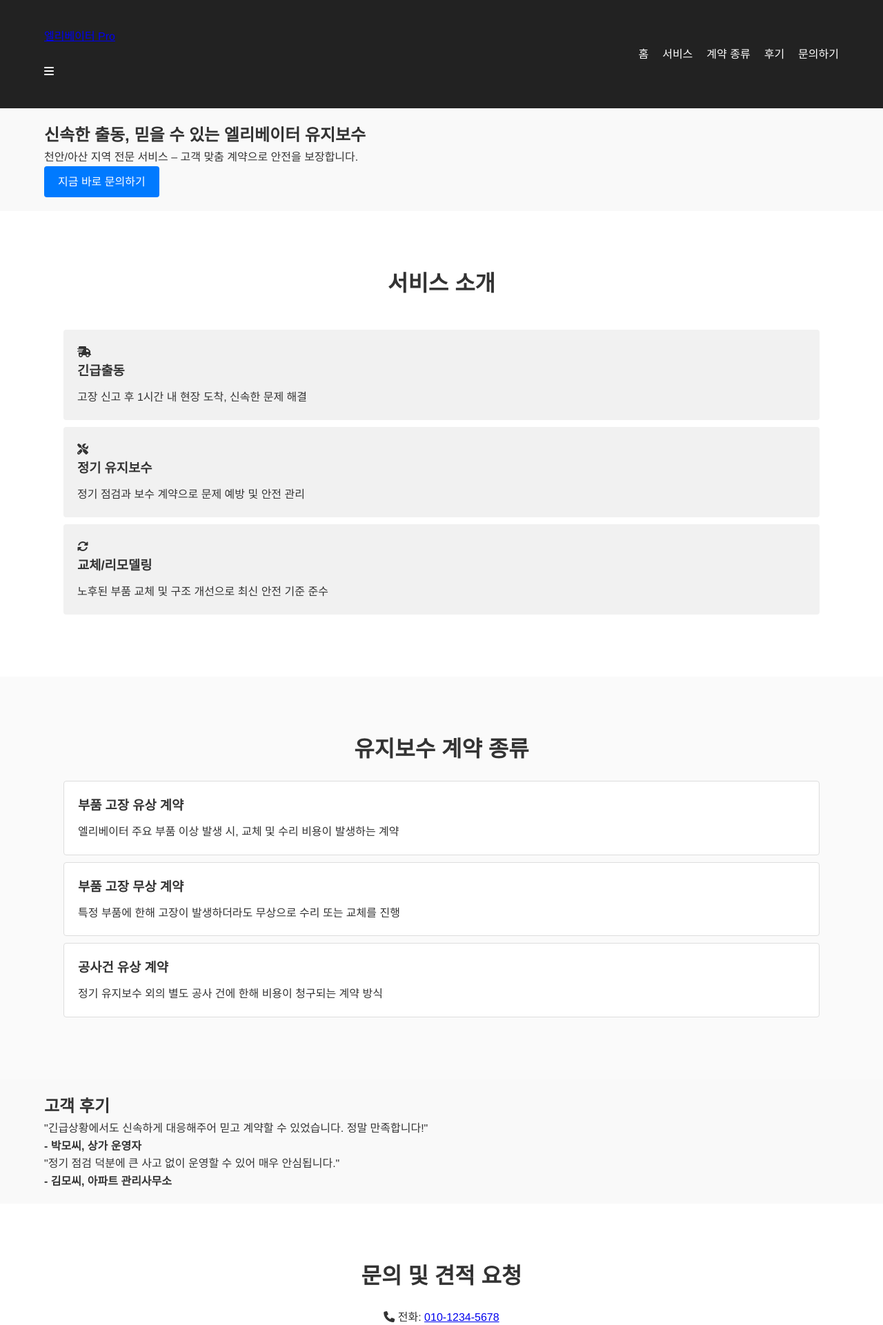
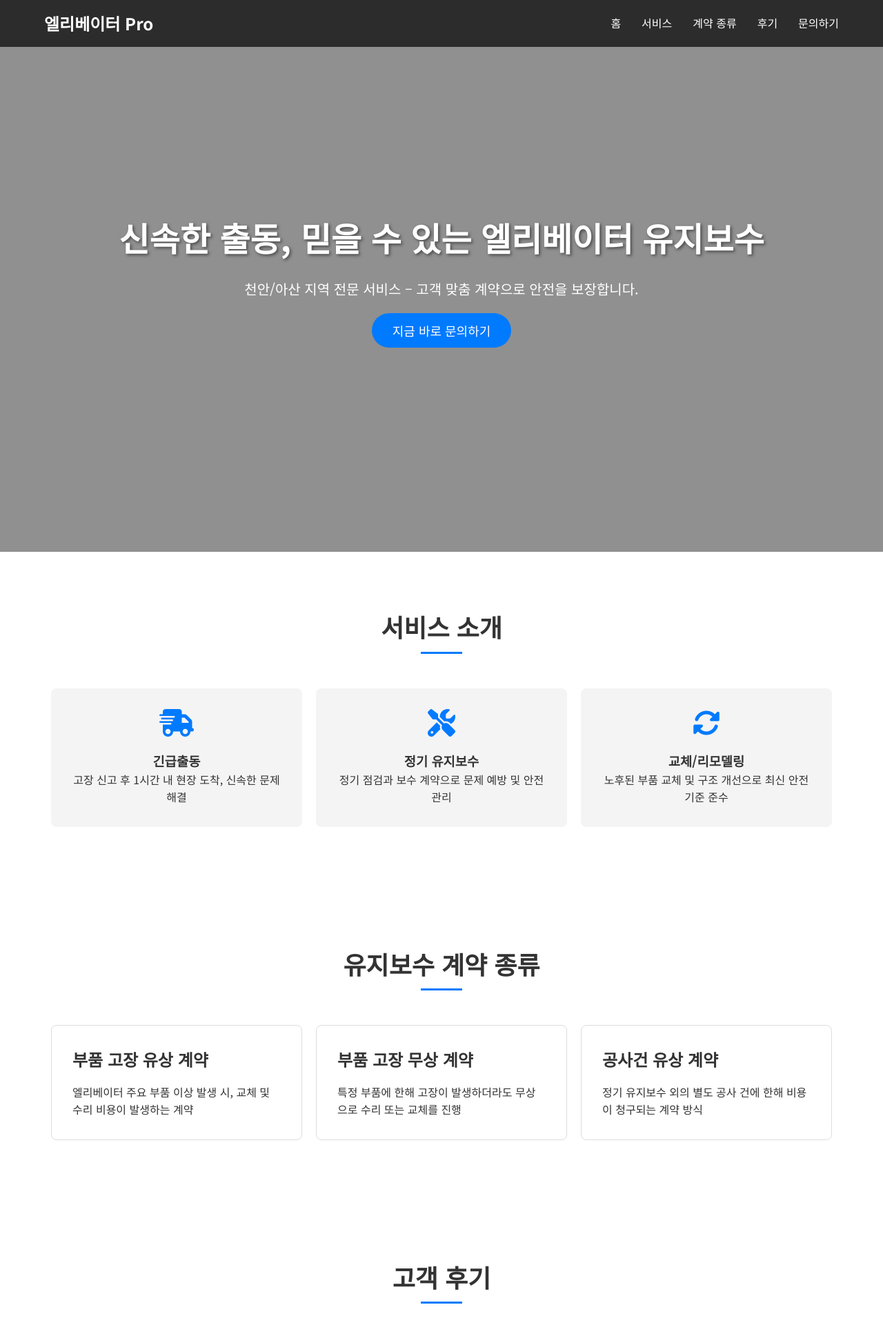
Before and after one commit to verychat88/verychat, a PHP site: page /index.html in a window 1280 px wide. Shown: the top 1921 px of the page at 69% size. Run offline with PHP 8.4, Linux system fonts and the light colour scheme; some libraries are stand-ins or nearby versions.

Commit message:
Update style.css

```diff
--- a/style.css
+++ b/style.css
@@ -1,16 +1,14 @@
-/* Reset 일부 */
+/* Reset 및 기본 설정 */
 * {
   margin: 0;
   padding: 0;
   box-sizing: border-box;
 }
-
-/* 기본 폰트 및 배경 */
 body {
-  font-family: 'Helvetica', 'Apple SD Gothic Neo', sans-serif;
+  font-family: 'Noto Sans KR', sans-serif;
   line-height: 1.6;
   color: #333;
-  background: #f9f9f9;
+  background: #fff;
 }
 
 /* Container */
@@ -18,93 +16,147 @@ body {
   width: 90%;
   max-width: 1200px;
   margin: 0 auto;
-  padding: 20px 0;
 }
 
-/* Header 스타일 */
+/* Header */
 .header {
-  background: #222;
+  position: fixed;
+  width: 100%;
+  background: rgba(34, 34, 34, 0.9);
+  z-index: 1000;
+  padding: 15px 0;
+  transition: background 0.3s;
+}
+.header-container {
+  display: flex;
+  align-items: center;
+  justify-content: space-between;
+}
+.logo a {
+  font-size: 24px;
+  font-weight: bold;
   color: #fff;
-  padding: 20px 0;
-}
-.header h1 {
-  font-size: 24px;
+  text-decoration: none;
 }
 .nav ul {
   list-style: none;
   display: flex;
-  justify-content: flex-end;
 }
 .nav ul li {
-  margin-left: 20px;
+  margin-left: 30px;
 }
 .nav ul li a {
   color: #fff;
   text-decoration: none;
   font-size: 16px;
+  transition: color 0.3s;
+}
+.nav ul li a:hover {
+  color: #007aff;
 }
 
-/* Banner 스타일 */
-.banner {
-  background: url('https://via.placeholder.com/1600x600') center center/cover no-repeat;
+/* 햄버거 메뉴 (모바일) */
+.hamburger {
+  display: none;
   color: #fff;
+  font-size: 24px;
+  cursor: pointer;
+}
+
+/* Hero Section */
+.hero {
+  position: relative;
+  height: 100vh;
+  background: url('https://via.placeholder.com/1600x900') no-repeat center center/cover;
+  display: flex;
+  align-items: center;
+  justify-content: center;
+}
+.hero-overlay {
+  position: absolute;
+  top: 0;
+  left: 0;
+  width: 100%;
+  height: 100%;
+  background: rgba(34, 34, 34, 0.5);
+}
+.hero-content {
+  position: relative;
   text-align: center;
-  padding: 120px 20px;
+  color: #fff;
+  z-index: 1;
+  animation: fadeIn 1.2s ease-out;
 }
-.banner h2 {
-  font-size: 36px;
-  margin-bottom: 10px;
+.hero-title {
+  font-size: 48px;
+  margin-bottom: 20px;
+  text-shadow: 2px 2px 4px rgba(0,0,0,0.5);
 }
-.banner p {
+.hero-sub {
   font-size: 20px;
-  margin-bottom: 20px;
+  margin-bottom: 30px;
 }
-.btn {
-  display: inline-block;
+.hero-btn {
+  padding: 12px 30px;
   background: #007aff;
   color: #fff;
-  padding: 10px 20px;
-  border-radius: 4px;
+  border: none;
+  border-radius: 30px;
   text-decoration: none;
+  font-size: 18px;
+  transition: background 0.3s;
+}
+.hero-btn:hover {
+  background: #005bb5;
+}
+
+/* Section 공통 스타일 */
+.section {
+  padding: 80px 0;
+}
+.section-title {
+  text-align: center;
+  font-size: 36px;
+  margin-bottom: 50px;
+  position: relative;
+}
+.section-title::after {
+  content: '';
+  width: 60px;
+  height: 3px;
+  background: #007aff;
+  position: absolute;
+  bottom: -10px;
+  left: 50%;
+  transform: translateX(-50%);
 }
 
 /* Services Section */
-.services {
-  background: #fff;
-  padding: 60px 20px;
-}
-.services h2 {
-  text-align: center;
-  margin-bottom: 40px;
-  font-size: 32px;
-}
-.service-list {
+.services-list {
   display: flex;
+  justify-content: space-between;
   flex-wrap: wrap;
-  justify-content: space-around;
 }
 .service-item {
   flex: 1 1 300px;
-  background: #f1f1f1;
+  background: #f4f4f4;
   margin: 10px;
-  padding: 20px;
-  border-radius: 4px;
+  padding: 30px;
+  border-radius: 8px;
+  text-align: center;
+  transition: transform 0.3s;
 }
-.service-item h3 {
-  margin-bottom: 10px;
+.service-item:hover {
+  transform: translateY(-5px);
+}
+.service-icon {
+  font-size: 40px;
+  color: #007aff;
+  margin-bottom: 20px;
 }
 
 /* Contracts Section */
-.contracts {
-  padding: 60px 20px;
-  background: #fafafa;
-}
-.contracts h2 {
-  text-align: center;
-  margin-bottom: 20px;
-  font-size: 32px;
-}
-.contract-list {
+.contracts-list {
   display: flex;
   flex-wrap: wrap;
   justify-content: space-around;
@@ -114,26 +166,49 @@ body {
   background: #fff;
   border: 1px solid #ddd;
   margin: 10px;
-  padding: 20px;
-  border-radius: 4px;
+  padding: 30px;
+  border-radius: 8px;
+  transition: box-shadow 0.3s;
+}
+.contract-item:hover {
+  box-shadow: 0 4px 12px rgba(0,0,0,0.1);
 }
 .contract-item h3 {
-  margin-bottom: 10px;
+  font-size: 24px;
+  margin-bottom: 15px;
+}
+
+/* Testimonials Section */
+.testimonials-list {
+  display: flex;
+  flex-wrap: wrap;
+  justify-content: center;
+}
+.testimonial-item {
+  flex: 1 1 400px;
+  background: #f9f9f9;
+  padding: 30px;
+  margin: 10px;
+  border-radius: 8px;
+  position: relative;
+  font-style: italic;
+}
+.testimonial-text {
+  margin-bottom: 15px;
+}
+.testimonial-author {
+  text-align: right;
+  font-weight: bold;
 }
 
 /* Contact Section */
-.contact {
-  background: #fff;
-  padding: 60px 20px;
+.contact-info {
+  text-align: center;
+  margin-bottom: 30px;
+  font-size: 18px;
 }
-.contact h2 {
-  text-align: center;
-  margin-bottom: 20px;
-  font-size: 32px;
-}
-.contact-info p {
-  text-align: center;
-  margin-bottom: 10px;
+.contact-info i {
+  margin-right: 8px;
 }
 #contactForm {
   max-width: 600px;
```
Also changed, not shown: other parts of style.css (+48 -14 lines).
